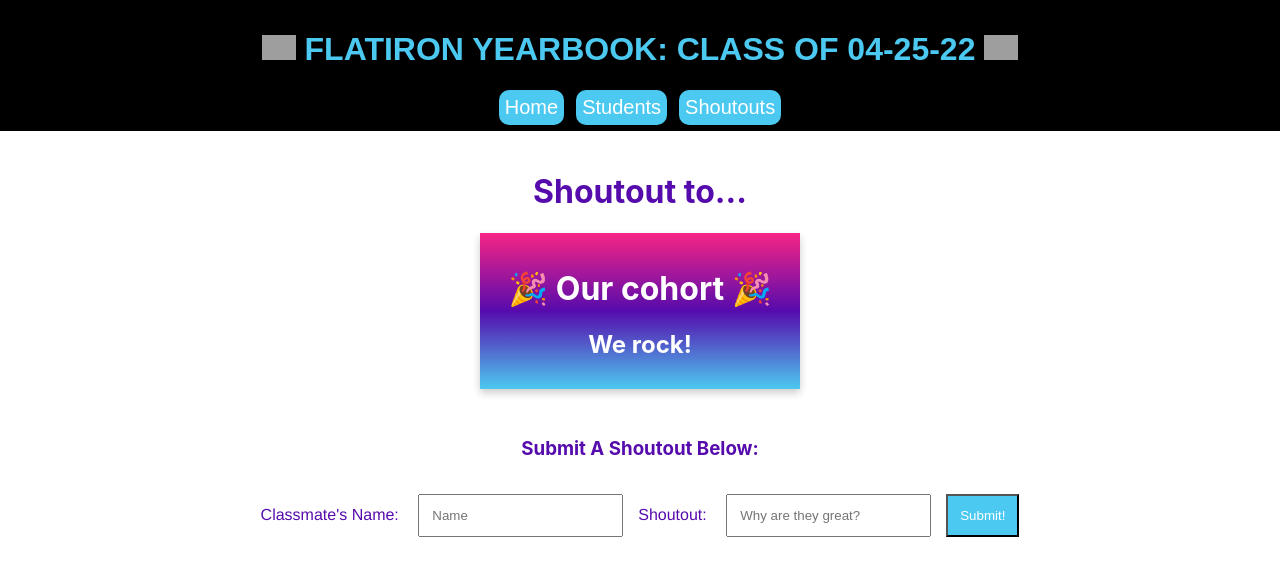
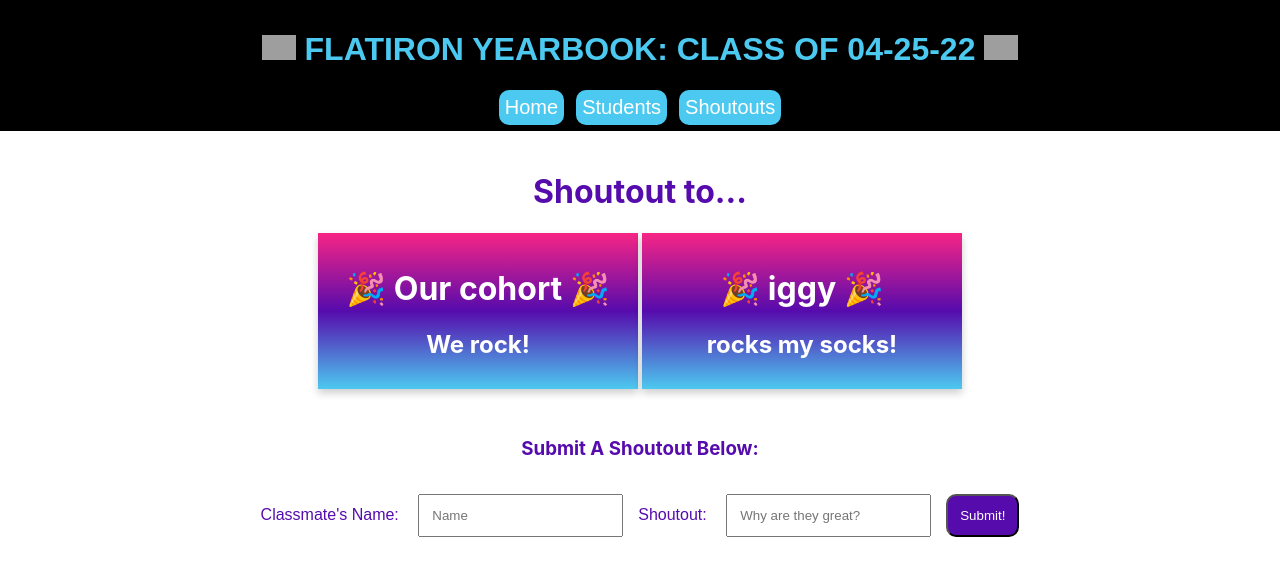
Before and after one commit to leighryffel/phase-2-project, a React (Create React App) app in the folder my-app/: page /shoutouts in a window 1280 px wide. Shown: the top 576 px of the page. Built offline with nearby package versions, Linux system fonts and the light colour scheme; data requests are answered from the project's data file; grey boxes are pictures that could not be loaded.

Commit message:
css changes

```diff
--- a/my-app/db.json
+++ b/my-app/db.json
@@ -57,7 +57,7 @@
     {
       "id": 10,
       "name": "Mark",
-      "zodiac_sign": "",
+      "zodiac_sign": "Scorpio ♏",
       "fun_fact": "I would rather play dungeons and dragons everyday than do anything else!"
     },
     {
@@ -76,7 +76,7 @@
       "id": 13,
       "name": "Norah",
       "zodiac_sign": "Scorpio ♏",
-      "fun_fact": "I taught English in Vietnam!"
+      "fun_fact": "I lived in Southeast Asia for 2 years!"
     },
     {
       "id": 14,
@@ -150,6 +150,11 @@
       "id": 1,
       "name": "Our cohort",
       "content": "We rock!"
+    },
+    {
+      "name": "iggy",
+      "content": "rocks my socks!",
+      "id": 2
     }
   ]
 }
--- a/my-app/src/components/Header.js
+++ b/my-app/src/components/Header.js
@@ -9,7 +9,7 @@
   background: "#4cc9f0",
   textDecoration: "none",
   color: "white",
-  font: "Century Gothic",
+  font: "Arial",
   fontSize: "20px",
   borderRadius: "10px",
   // border: "2px solid #f72585",
--- a/my-app/src/components/StudentCard.js
+++ b/my-app/src/components/StudentCard.js
@@ -39,7 +39,7 @@
           <h4>{funFact}</h4>
         </div>
       )}
-      <button onClick={handleToggle}>Fun Fact!</button>
+      <button className="button" onClick={handleToggle}>Fun Fact!</button>
       <Confetti active={ confetti } config={ confettiConfig }/>
     </div>
   );
--- a/my-app/src/index.css
+++ b/my-app/src/index.css
@@ -78,12 +78,14 @@
 .formItem {
   padding-left: 10px;
   padding-right: 10px;
-  font-family: Helvetica;
+  font-family: Arial, Helvetica, sans-serif;
 }
 
 .button {
-  background-color: #4cc9f0;
+  background-color: #560bad;
   color: white;
+  font-family: Arial, Helvetica, sans-serif;
+  border-radius: 10px;
 }
 
 .a:hover {
```
Also changed, not shown: 1 other file (tests, documents, lock files or other folders).
